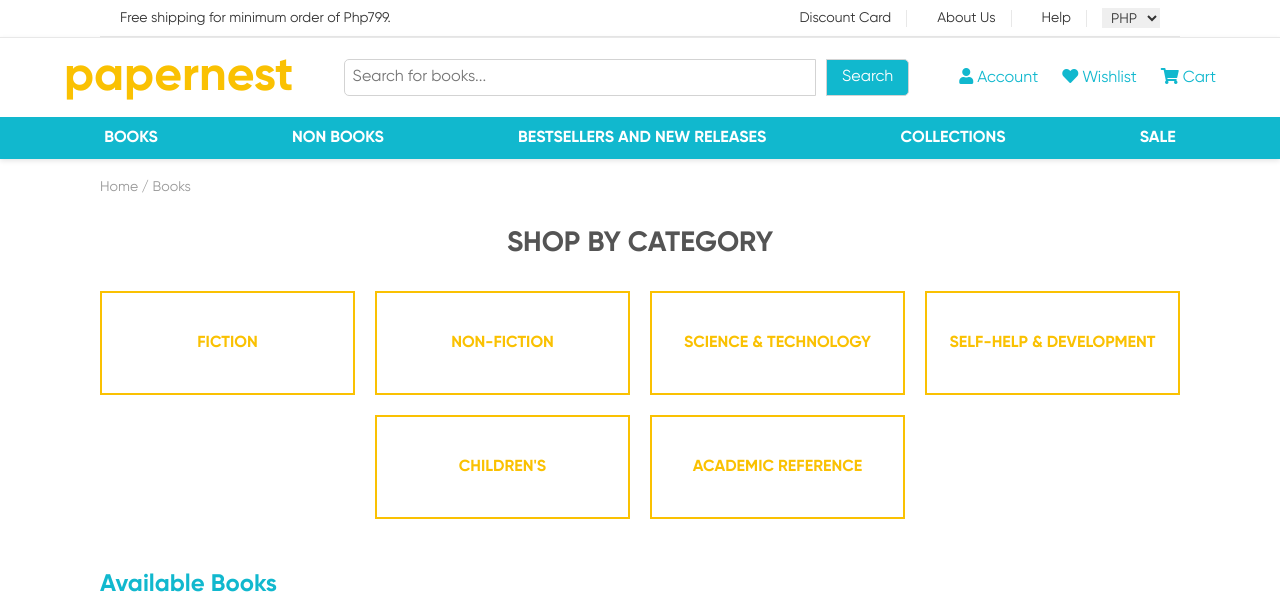
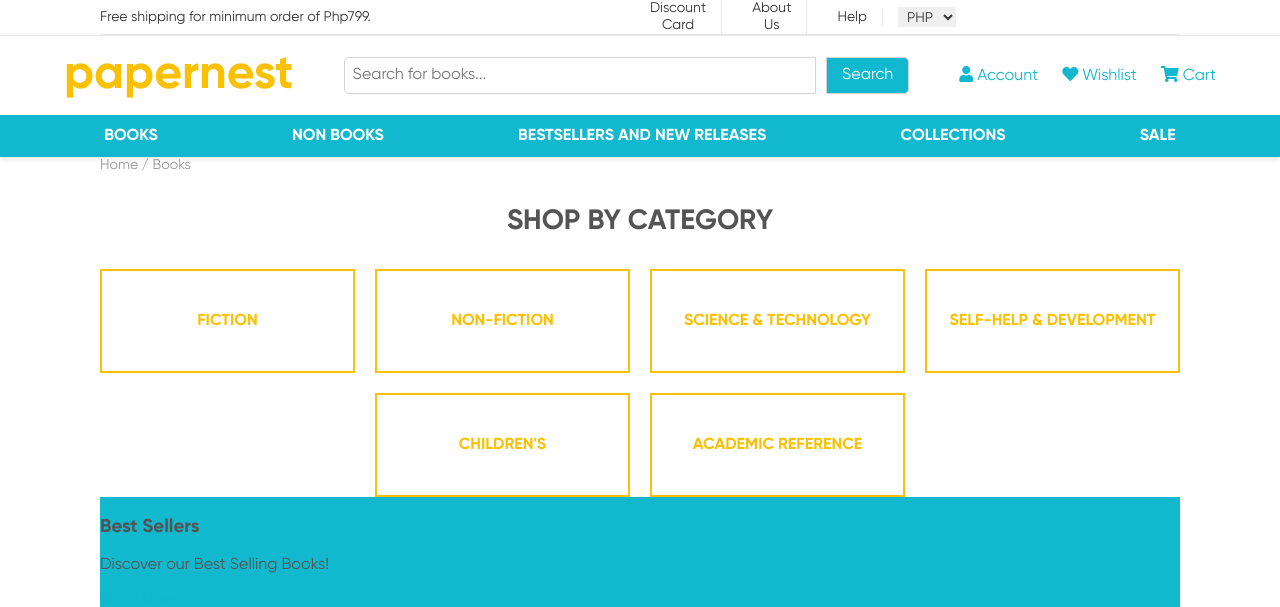
Before and after one commit to abigailcbarrion/Papernest, a Flask app: page /books in a window 1280 px wide. Shown: the top 607 px of the page. Run offline with Flask 3, Linux system fonts and the light colour scheme; the visitor is signed in with stand-in values (Sample User, id 1).

Commit message:
fixed unicode bug

```diff
--- a/app.py
+++ b/app.py
@@ -9,7 +9,7 @@ import os
 app = Flask(__name__,
             static_folder='static',
             template_folder='templates')
-app.secret_key = 'your_secret_key'  # Required for session
+app.secret_key = '631539ff18360356'
 
 # ---------- File Paths ----------
 USERS_FILE = 'data/users.json'
@@ -19,11 +19,11 @@ BOOKS_FILE = 'data/books.json'
 def load_json(filepath):
     if not os.path.exists(filepath):
         return []
-    with open(filepath, 'r') as f:
+    with open(filepath, 'r', encoding='utf-8') as f:
         return json.load(f)
 
 def save_json(filepath, data):
-    with open(filepath, 'w') as f:
+    with open(filepath, 'w', encoding='utf-8') as f:
         json.dump(data, f, indent=4)
 
 def load_users():
@@ -210,8 +210,7 @@ def sale():
 
 @app.route('/product_view')
 def product_view():
-    return render_template('product_view.html')
-
+    return get_product_view()
 
 @app.context_processor
 def inject_forms():
--- /dev/null
+++ b/static/css/books.css
@@ -0,0 +1,16 @@
+.best-seller-container {
+    display: flex;
+    flex-direction: column;
+    align-items: center;
+    padding: 20px;
+    background-color: var(--secondary-color);
+    width: 100%;
+    margin: 0;
+}
+
+.container div{
+    width: 100%;
+    max-width: 1200px;
+    margin: auto;
+    padding: 0;
+}
--- a/templates/books.html
+++ b/templates/books.html
@@ -1,9 +1,10 @@
 <!DOCTYPE html>
-<html>
+<html lang="en">
 <head>
+    <meta charset="UTF-8">
     <title>Books</title>
     <link rel="stylesheet" href="{{ url_for('static', filename='css/style.css') }}">
-    <!-- Add Font Awesome for icons -->
+    <link rel="stylesheet" href="{{ url_for('static', filename='css/books.css') }}">
     <link rel="stylesheet" href="https://cdnjs.cloudflare.com/ajax/libs/font-awesome/6.4.0/css/all.min.css">
 </head>
 <body>
@@ -11,15 +12,11 @@
         {% include 'components/page_header.html' %}
         <div class="main-content">
             <div class="container">
-          <!-- Main Content -->
-            <!-- Breadcrumb Navigation -->
                 <div class="breadcrumb">
                     <a href="/">Home</a> / <span>Books</span>
                 </div>
 
-      <!-- Main Content -->
                 <h2 class="category-heading">SHOP BY CATEGORY</h2>
-
                 <div class="categories-grid">
                     <a href="/category/fiction" class="category-box">Fiction</a>
                     <a href="/category/non-fiction" class="category-box">Non-Fiction</a>
@@ -27,27 +24,19 @@
                     <a href="/category/self-help-development" class="category-box">Self-help & Development</a>
                     <a href="/category/childrens" class="category-box">Children's</a>
                     <a href="/category/academic-reference" class="category-box">Academic Reference</a>
+                </div>
 
+                <div class="best-seller-container">
+                    <div best-seller-indicators>
+                        <h3 class="best-seller-label">Best Sellers</h3>
+                        <p class="best-seller-description">Discover our Best Selling Books!</p>
+                        <a href="/best-sellers" class="view-best-sellers">Shop Now</a>
                     </div>
-          <h2>Available Books</h2>
-          <ul>
-              {% for book in books %}
-                  <li>
-                      <strong>{{ book.title }}</strong> by {{ book.author }} — ${{ book.price }}
-                      {% if session.get('user') %}
-                          <form method="POST" action="{{ url_for('add_to_cart') }}" style="display:inline;">
-                              <input type="hidden" name="book_id" value="{{ book.id }}">
-                              <button type="submit">Add to Cart</button>
-                          </form>
+                    <div class="best-seller-img">
+                        <img src="{{ url_for('static', filename='css/best-seller-img/best-seller-img.jpg') }}" alt="best seller image">
+                    </div>
+                </div>
 
-                          <form method="POST" action="{{ url_for('add_to_wishlist') }}" style="display:inline;">
-                              <input type="hidden" name="book_id" value="{{ book.id }}">
-                              <button type="submit">Add to Wishlist</button>
-                          </form>
-                      {% endif %}
-                  </li>
-              {% endfor %}
-          </ul>
             </div>
         </div>
     </div>
@@ -55,5 +44,4 @@
         {% include 'components/page_footer.html' %}
     </footer>
 </body>
-
 </html>
--- a/templates/product_view.html
+++ b/templates/product_view.html
@@ -19,6 +19,8 @@
         .breadcrumb a {
             text-decoration: none;
             color: #555;
+            display: inline-block;
+            margin-left: 3%;
         }
         .breadcrumb span {
             color: #555;
@@ -27,6 +29,7 @@
             display: flex;
             padding: 40px;
             gap: 40px;
+            justify-content: center;
         }
         .product-thumbnails img {
             width: 100px;
@@ -173,7 +176,7 @@
             </section>
             <section class="similar-products">
                 <h2>Similar Products</h2>
-                <!-- Add similar products here -->
+                {% include 'components/product_carousel.html' %}
             </section>
         </main>
         <footer>
--- a/utilities/storage.py
+++ b/utilities/storage.py
@@ -7,12 +7,12 @@ BOOKS_FILE = 'data/books.json'
 def load_json(filepath):
     if not os.path.exists(filepath):
         return []
-    with open(filepath, 'r') as f:
+    with open(filepath, 'r', encoding='utf-8') as f:
         return json.load(f)
 
 def save_json(filepath, data):
-    with open(filepath, 'w') as f:
-        json.dump(data, f, indent=4)
+    with open(filepath, 'w', encoding='utf-8') as f:
+        json.dump(data, f, indent=4, ensure_ascii=False)
 
 def load_users():
     return load_json(USERS_FILE)
```
Also changed, not shown: utilities/product_view.py (+6 -10 lines), static/images/carousel/best_seller_img/best_seller_img.jpg (added), utilities/register.py (line endings or trailing spaces). Lines whose indentation alone changed are shown as unchanged.
